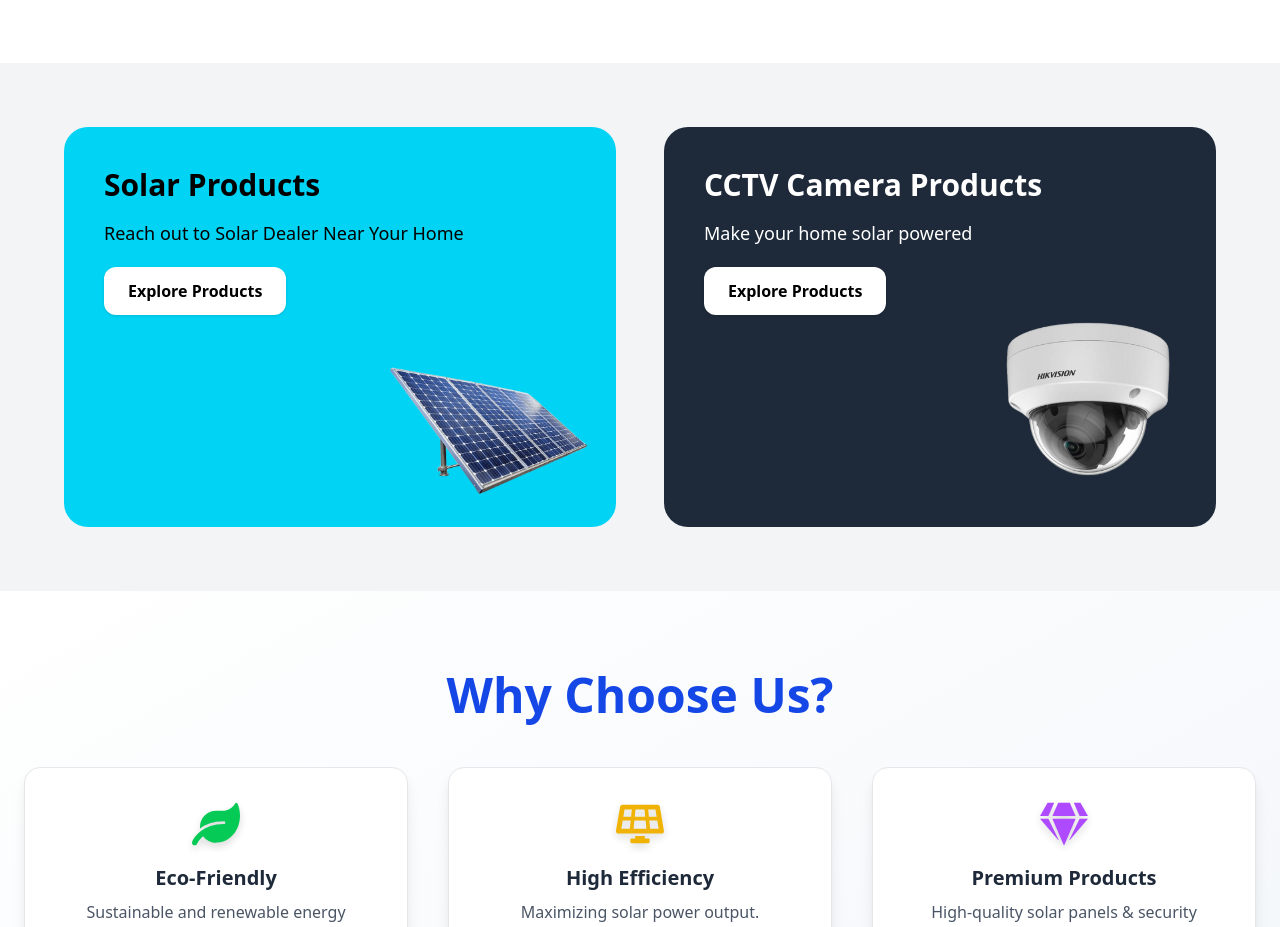
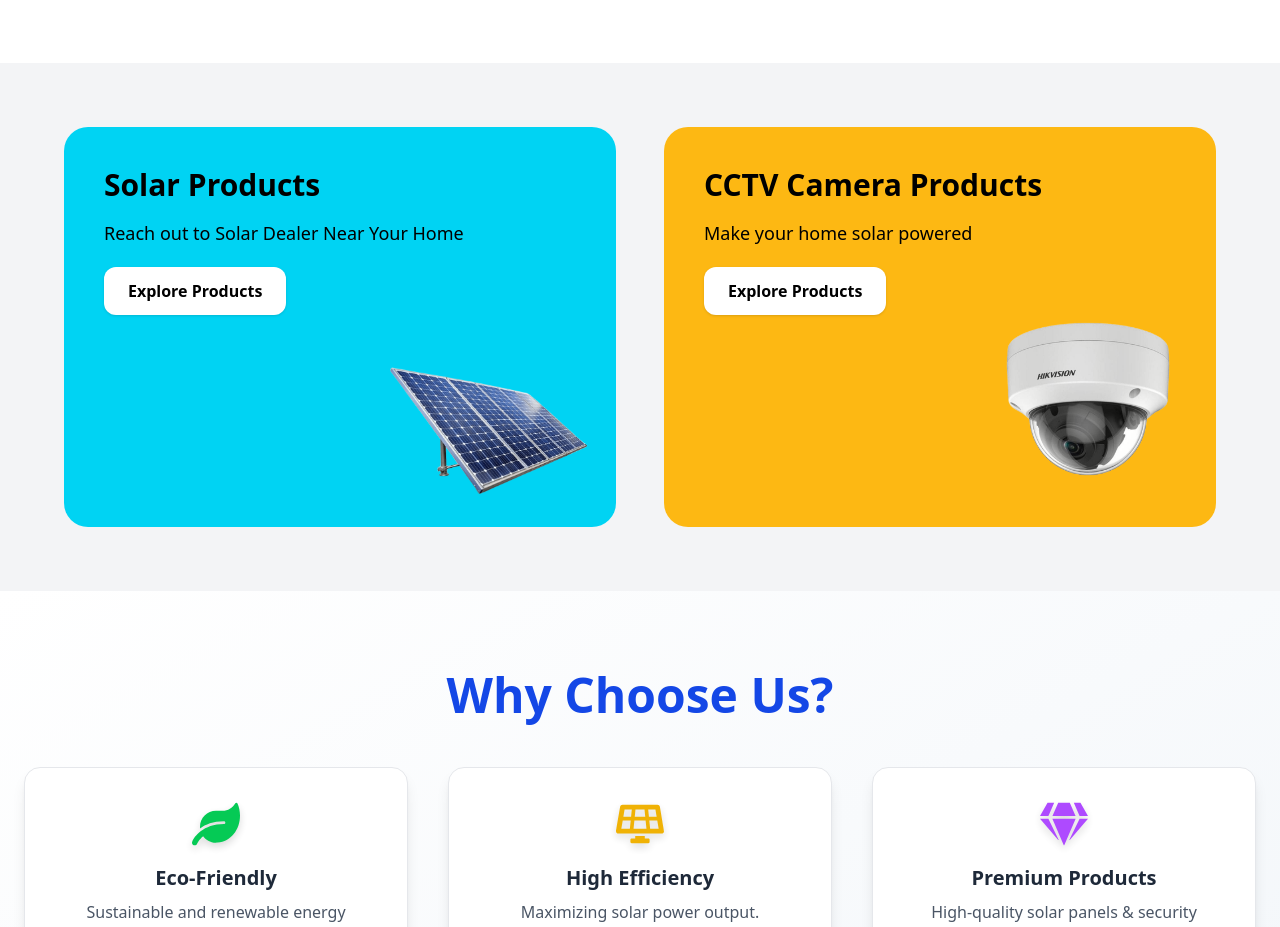
Before and after one commit to shahulyaalh/Stair-Deploy, a React (Vite) app in the folder frontend/: page / in a window 1280 px wide. Shown: the part 1920-2847 px from the top of the page. Built offline with nearby package versions, Linux system fonts and the light colour scheme.

Commit message:
some changes made for product page

```diff
--- a/frontend/src/Pages/Products.jsx
+++ b/frontend/src/Pages/Products.jsx
@@ -1,7 +1,14 @@
+import React, { useEffect } from "react";
 import { useNavigate } from "react-router-dom";
+import AOS from "aos";
+import "aos/dist/aos.css";
 
 const Products = () => {
   const navigate = useNavigate();
+
+  useEffect(() => {
+    AOS.init({ duration: 1000, once: true });
+  }, []);
 
   const products = [
     {
@@ -20,25 +27,20 @@ const Products = () => {
       fullDesc:
         "Explore high-efficiency solar panels tailored to your home needs, backed by warranty and government subsidies to lower your energy bills.",
       img: "/images/camera.png",
-      bgColor: "bg-gray-800 text-white",
+      bgColor: "", // We'll apply inline style for #FDB813
     },
-    // {
-    //   id: 3,
-    //   title: "Lithium Battery",
-    //   shortDesc: "The future generation battery for New India",
-    //   fullDesc:
-    //     "Store solar energy for night usage or power outages with our advanced Lithium batteries designed for longer life, better safety, and rapid charging.",
-    //   img: "/images/battery.png",
-    //   bgColor: "bg-yellow-700 text-white",
-    // },
   ];
 
   return (
     <div className="grid md:grid-cols-2 gap-12 p-10 lg:p-16">
-      {products.map((item) => (
+      {products.map((item, index) => (
         <div
+          data-aos="fade-up"
           key={item.id}
           className={`relative rounded-3xl p-10 min-h-[350px] md:min-h-[400px] w-full md:max-w-2xl flex flex-col md:flex-row justify-between items-start hover:shadow-2xl transition-all duration-300 ${item.bgColor}`}
+          style={
+            index === 1 ? { backgroundColor: "#FDB813", color: "black" } : {}
+          }
         >
           {/* Text content */}
           <div className="max-w-md">
```
